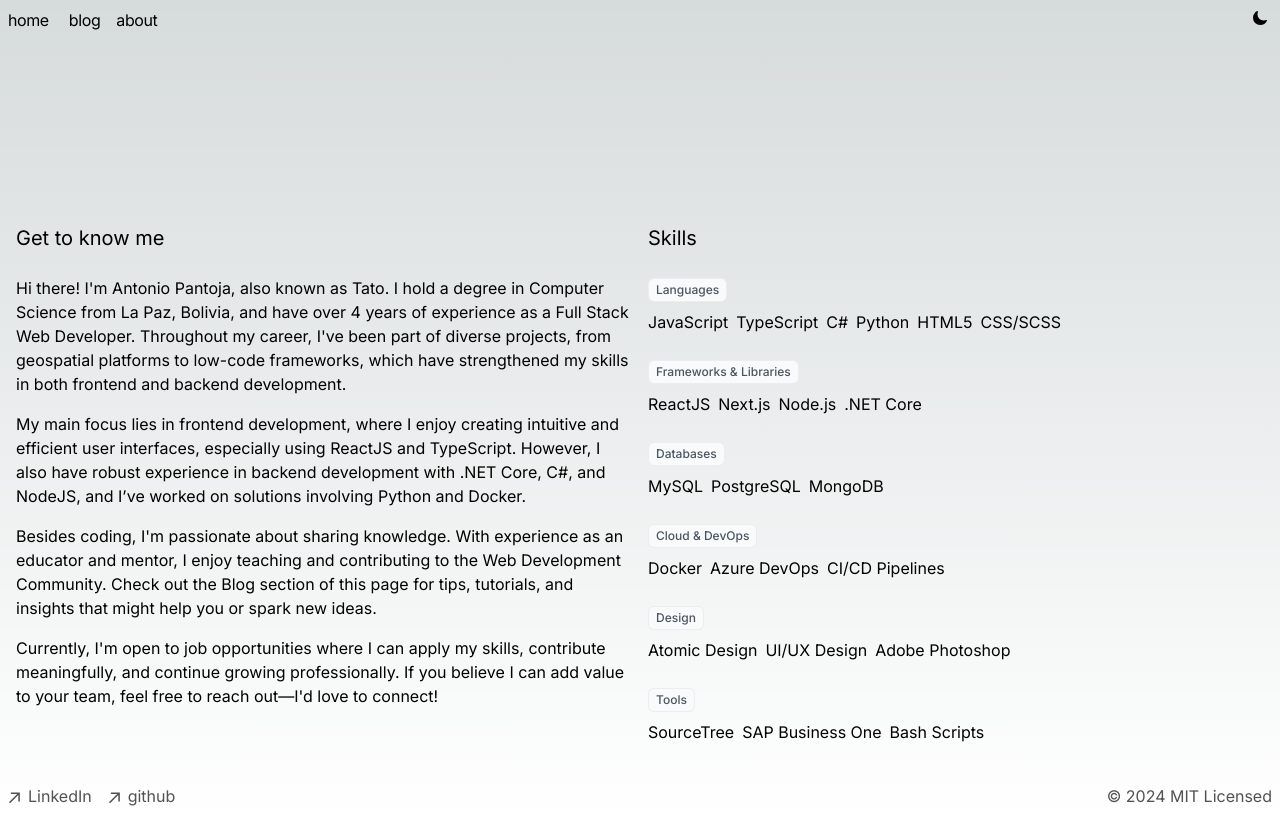
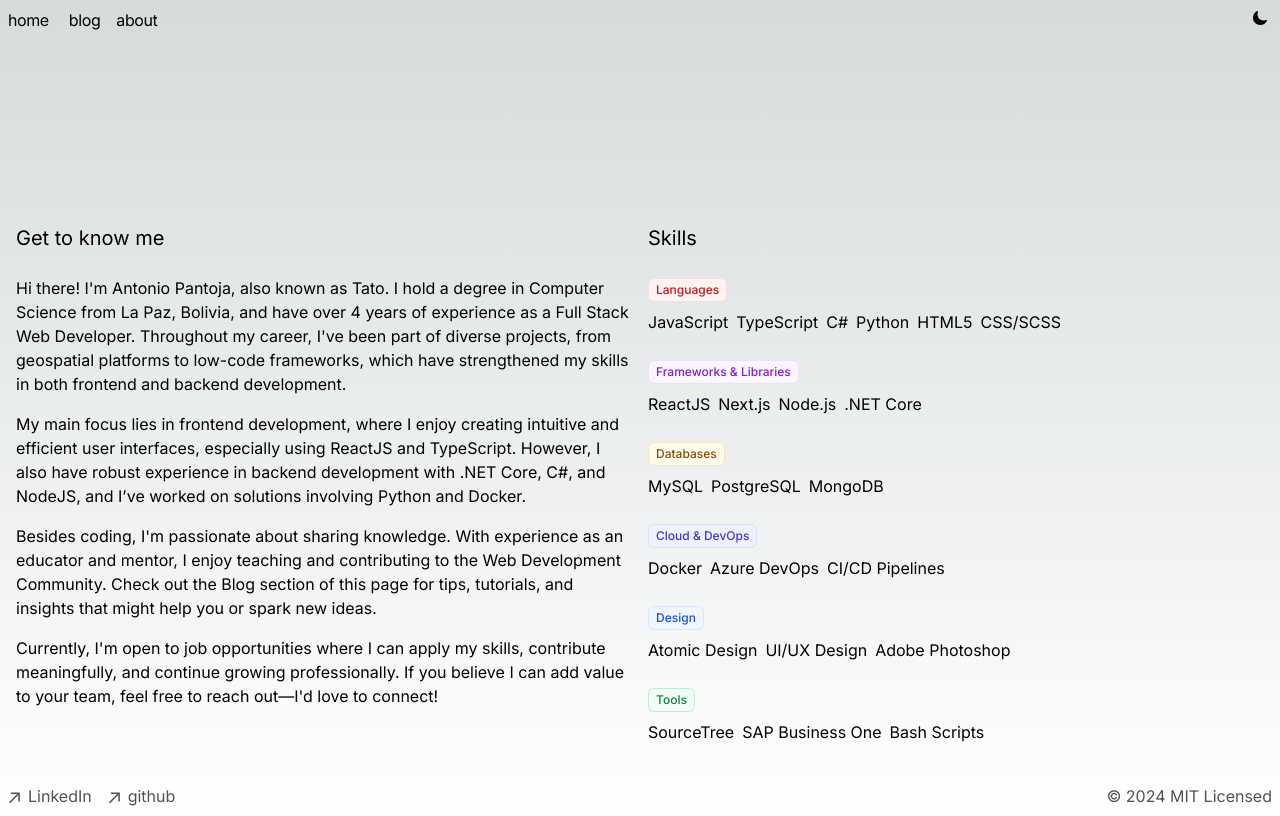
Before and after one commit to tatooin6/portfolio, a Next.js app: page /about in a window 1280 px wide. Built offline with nearby package versions, Linux system fonts and the light colour scheme.

Commit message:
Add text and badge colors for dark theme

```diff
--- a/src/app/about/page.tsx
+++ b/src/app/about/page.tsx
@@ -1,9 +1,10 @@
 import React from 'react'
 import Badge from '../components/common/Badge';
+import { badgeColor } from '../components/common/Badge';
 
 const About = () => {
   return (
-    <div className='px-2 w-full flex lg:flex-row flex-col'>
+    <div className='px-2 w-full flex lg:flex-row flex-col dark:text-gray-200'>
       <div className='lg:w-1/2 w-full p-2'>
         <h1 className='text-xl pb-6 pt-8'>Get to know me</h1>
         <p>
@@ -23,7 +24,7 @@ const About = () => {
         <h1 className='text-xl pb-6 pt-8'>Skills</h1>
 
         <div>
-          <Badge tag='Languages' />
+          <Badge tag='Languages' color={badgeColor.red}/>
           <div className="flex flex-wrap gap-2 mt-2">
             <span className="badge">JavaScript</span>
             <span className="badge">TypeScript</span>
@@ -35,7 +36,7 @@ const About = () => {
         </div>
 
         <div className="mt-6">
-          <Badge tag='Frameworks & Libraries' />
+          <Badge tag='Frameworks & Libraries' color={badgeColor.purple}/>
           <div className="flex flex-wrap gap-2 mt-2">
             <span className="badge">ReactJS</span>
             <span className="badge">Next.js</span>
@@ -45,7 +46,7 @@ const About = () => {
         </div>
 
         <div className="mt-6">
-          <Badge tag='Databases' />
+          <Badge tag='Databases' color={badgeColor.yellow}/>
           <div className="flex flex-wrap gap-2 mt-2">
             <span className="badge">MySQL</span>
             <span className="badge">PostgreSQL</span>
@@ -54,7 +55,7 @@ const About = () => {
         </div>
 
         <div className="mt-6">
-          <Badge tag='Cloud & DevOps' />
+          <Badge tag='Cloud & DevOps' color={badgeColor.indigo}/>
           <div className="flex flex-wrap gap-2 mt-2">
             <span className="badge">Docker</span>
             <span className="badge">Azure DevOps</span>
@@ -63,7 +64,7 @@ const About = () => {
         </div>
 
         <div className="mt-6">
-          <Badge tag='Design' />
+          <Badge tag='Design' color={badgeColor.blue} />
           <div className="flex flex-wrap gap-2 mt-2">
             <span className="badge">Atomic Design</span>
             <span className="badge">UI/UX Design</span>
@@ -72,7 +73,7 @@ const About = () => {
         </div>
 
         <div className="mt-6">
-          <Badge tag='Tools' />
+          <Badge tag='Tools' color={badgeColor.green}/>
           <div className="flex flex-wrap gap-2 mt-2">
             <span className="badge">SourceTree</span>
             <span className="badge">SAP Business One</span>
--- a/src/app/components/common/Badge.tsx
+++ b/src/app/components/common/Badge.tsx
@@ -1,9 +1,24 @@
 import React from 'react'
+interface Badge {
+  tag:string,
+  color?: badgeColor,
+}
 
-const Badge = ({tag}:{tag:string}) => {
+export enum badgeColor {
+  gray = 'bg-gray-50 text-gray-600 ring-gray-500/10 dark:bg-transparent dark:text-gray-400 dark:ring-gray-400 dark:ring-1',
+  red = 'bg-red-50 text-red-700 ring-red-600/10 dark:bg-transparent dark:text-red-400 dark:ring-red-400 dark:ring-1',
+  yellow = 'bg-yellow-50 text-yellow-800 ring-yellow-600/20 dark:bg-transparent dark:text-yellow-400 dark:ring-yellow-400 dark:ring-1',
+  green = 'bg-green-50 text-green-700 ring-green-600/20 dark:bg-transparent dark:text-green-400 dark:ring-green-400 dark:ring-1',
+  blue = 'bg-blue-50 text-blue-700 ring-blue-700/10 dark:bg-transparent dark:text-blue-400 dark:ring-blue-400 dark:ring-1',
+  indigo = 'bg-indigo-50 text-indigo-700 ring-indigo-700/10 dark:bg-transparent dark:text-indigo-400 dark:ring-indigo-400 dark:ring-1',
+  purple = 'bg-purple-50 text-purple-700 ring-purple-700/10 dark:bg-transparent dark:text-purple-400 dark:ring-purple-400 dark:ring-1',
+  pink = 'bg-pink-50 text-pink-700 ring-pink-700/10 dark:bg-transparent dark:text-pink-400 dark:ring-pink-400 dark:ring-1',
+}
+
+const Badge = ({tag, color=badgeColor.gray}:Badge) => {
   return (
     <div>
-      <span className="inline-flex items-center rounded-md bg-gray-50 px-2 py-1 text-xs font-medium text-gray-600 ring-1 ring-inset ring-gray-500/10">
+      <span className={`${color} inline-flex items-center rounded-md px-2 py-1 text-xs font-medium ring-1 ring-inset`}>
         {tag}
       </span>
     </div>
```
